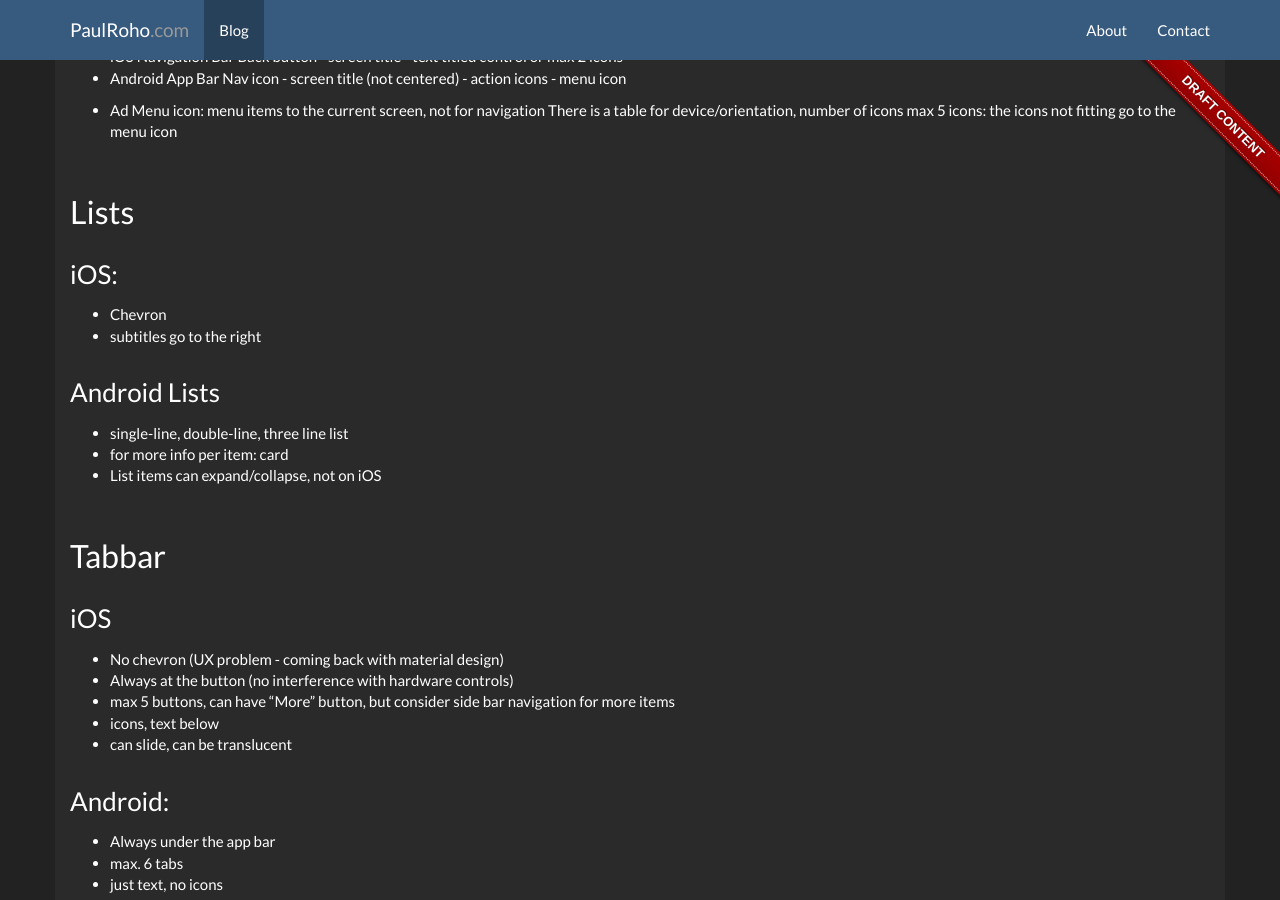
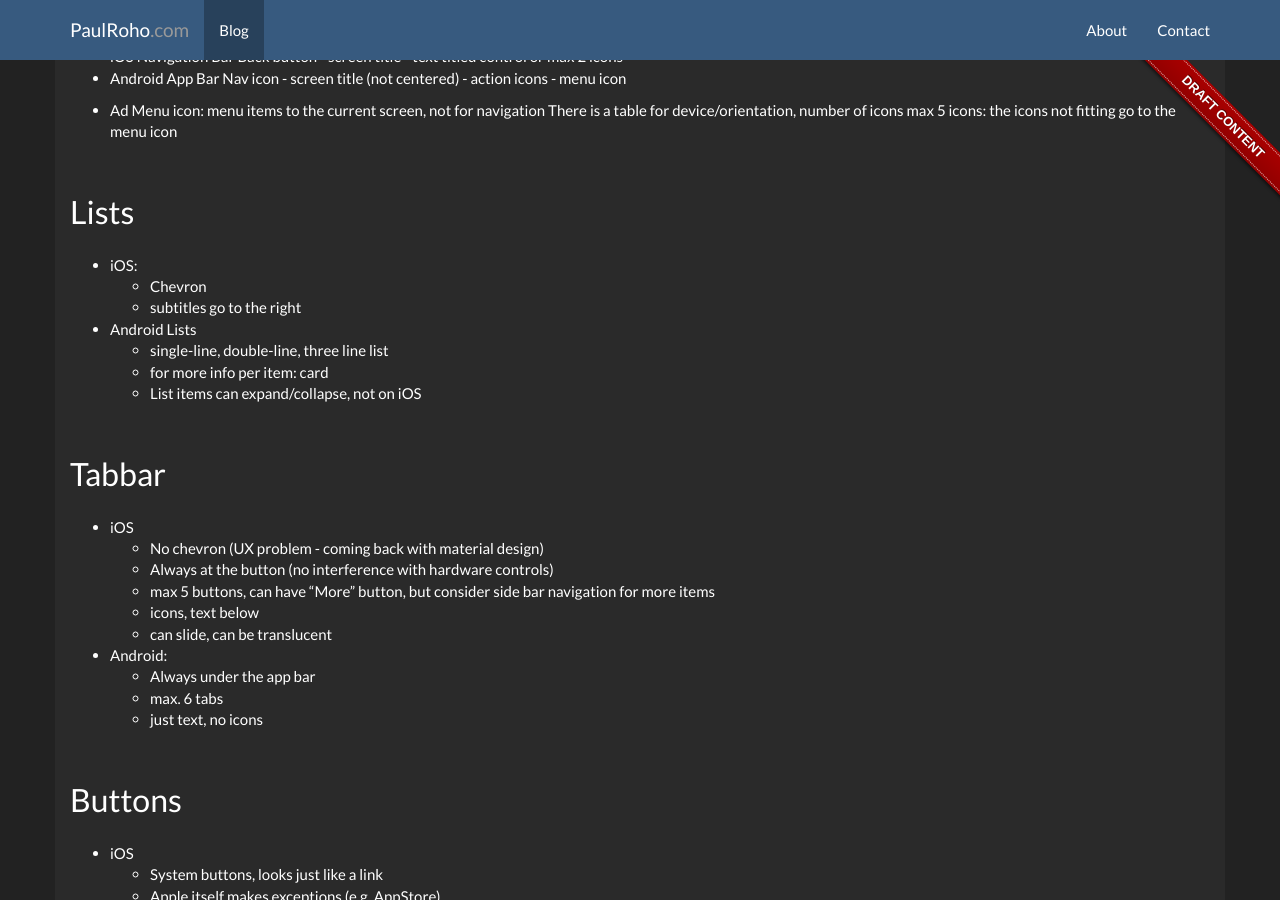
Before and after one commit to paulroho/paulroho.github.io, a Jekyll site: the page built from _posts/2014-09-29-Android-vs-iOS-Design.md, in a window 1280 px wide and 900 px high, scrolled down 523 px. Built offline with Jekyll 4.4.1, drawn with Linux system fonts in a browser that asks for light colours; nearby versions of some CDN libraries.

Commit message:
Fixed list formatting

```diff
--- a/_posts/2014-09-29-Android-vs-iOS-Design.md
+++ b/_posts/2014-09-29-Android-vs-iOS-Design.md
@@ -13,7 +13,7 @@ by [Melinda Albert](www.melinde-albert.de "Melinda Albert")
 at the [Mobile App Europe 2014](http://mobileappeurope.com/).
 
 ---
-##Thumb size: - Height of buttons, input fields, icons
+## Thumb size: - Height of buttons, input fields, icons
 * iOS 44pt
 * iOS: 48pt (min 32pt)
 
@@ -31,73 +31,73 @@ There is a table for device/orientation, number of icons
 max 5 icons: the icons not fitting go to the menu icon
 
 ## Lists
-### iOS:
-* Chevron
-* subtitles go to the right
+* iOS:
+	* Chevron
+	* subtitles go to the right
 
-### Android Lists
-* single-line, double-line, three line list
-* for more info per item: card
-* List items can expand/collapse, not on iOS
+* Android Lists
+	* single-line, double-line, three line list
+	* for more info per item: card
+	* List items can expand/collapse, not on iOS
 
 ## Tabbar
-### iOS
-* No chevron (UX problem - coming back with material design)
-* Always at the button (no interference with hardware controls)
-* max 5 buttons, can have "More" button, but consider side bar navigation for more items
-* icons, text below
-* can slide, can be translucent
+* iOS
+	* No chevron (UX problem - coming back with material design)
+	* Always at the button (no interference with hardware controls)
+	* max 5 buttons, can have "More" button, but consider side bar navigation for more items
+	* icons, text below
+	* can slide, can be translucent
 
-### Android:
-* Always under the app bar
-* max. 6 tabs
-* just text, no icons
+* Android:
+	* Always under the app bar
+	* max. 6 tabs
+	* just text, no icons
 
 ## Buttons
-### iOS
-* System buttons, looks just like a link
-* Apple itself makes exceptions (e.g. AppStore)
-### Android
-* Floating action button
-* Rectangular Raised button
-* Flat button, looks like link -> hint: better not use within screens
+* iOS
+	* System buttons, looks just like a link
+	* Apple itself makes exceptions (e.g. AppStore)
+* Android
+	* Floating action button
+	* Rectangular Raised button
+	* Flat button, looks like link -> hint: better not use within screens
 
 ## Icons
-### iOS AppIcon
-* The business card of the application (bad example: associations that go in the web for the new icon for AirBnB)
-* Always rounded rectangle (maybe form in it)
+* iOS AppIcon
+	* The business card of the application (bad example: associations that go in the web for the new icon for AirBnB)
+	* Always rounded rectangle (maybe form in it)
 
-### Android AppIcon
-* Any outline
+* Android AppIcon
+	* Any outline
 
-#### AppIcon Do's
-* Clear silhouette
-* clean colors
-* platform sepcific
+* AppIcon Do's
+	* Clear silhouette
+	* clean colors
+	* platform sepcific
 
-#### AppIcons Don'ts
-* text
-* mystetrious
-* blue
-* fotos
-* blurry
-* small elements
+* AppIcons Don'ts
+	* text
+	* mystetrious
+	* blue
+	* fotos
+	* blurry
+	* small elements
 
-### iOS Icons
-Thin (2pt) outline -> inline with text thinness
-### Android Icons
+* iOS Icons
+	* Thin (2pt) outline -> inline with text thinness
+* Android Icons
 
 ## Navigation
-### iOS Navigation
-* Tree Structure
-* Tabbar
-* Deck of cards
-* (Dashboard - old fashioned)
-* Mixed navigation - combine above
-* No Navigation
-* Sidebar - not a native element of iOS
+* iOS Navigation
+	* Tree Structure
+	* Tabbar
+	* Deck of cards
+	* (Dashboard - old fashioned)
+	* Mixed navigation - combine above
+	* No Navigation
+	* Sidebar - not a native element of iOS
 
-### Android Navigation
-* Sidebar (native in Android)
-* Tabbar
-* Stacked cards
+* Android Navigation
+	* Sidebar (native in Android)
+	* Tabbar
+	* Stacked cards
```
